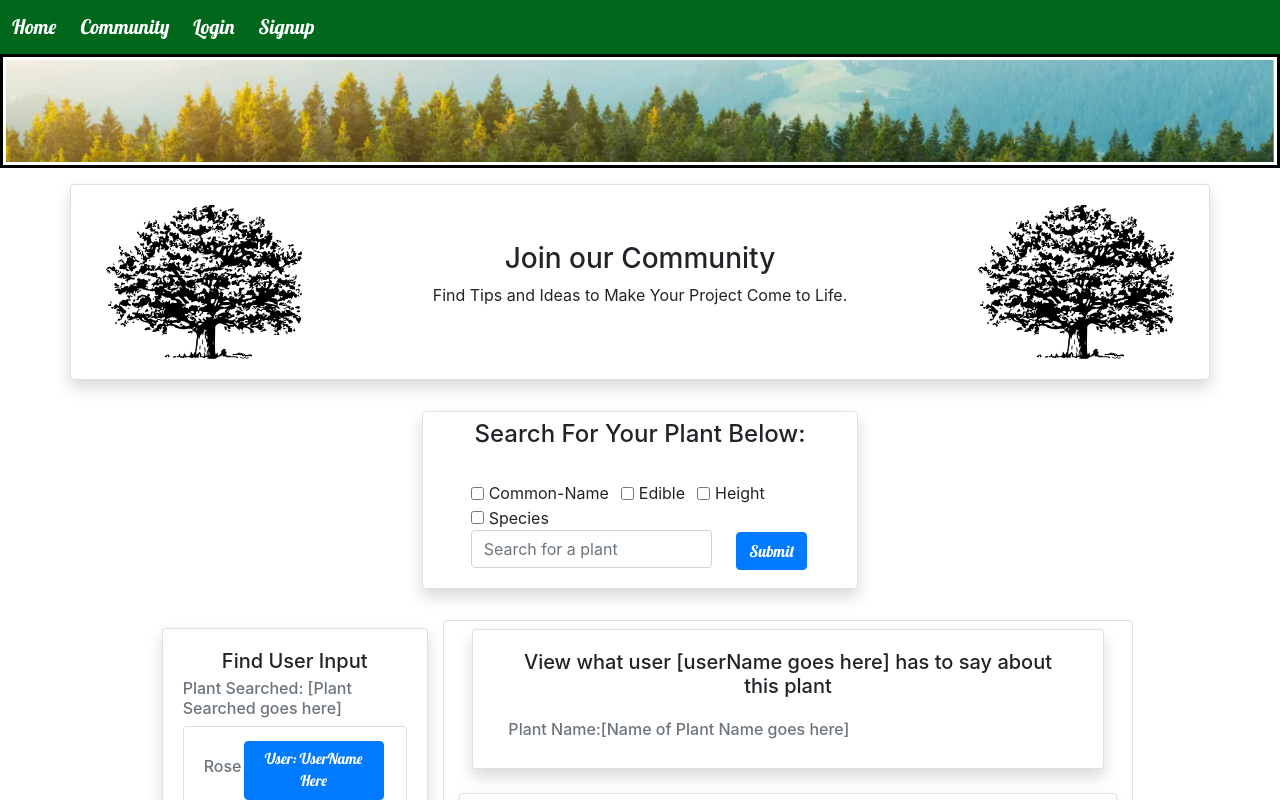
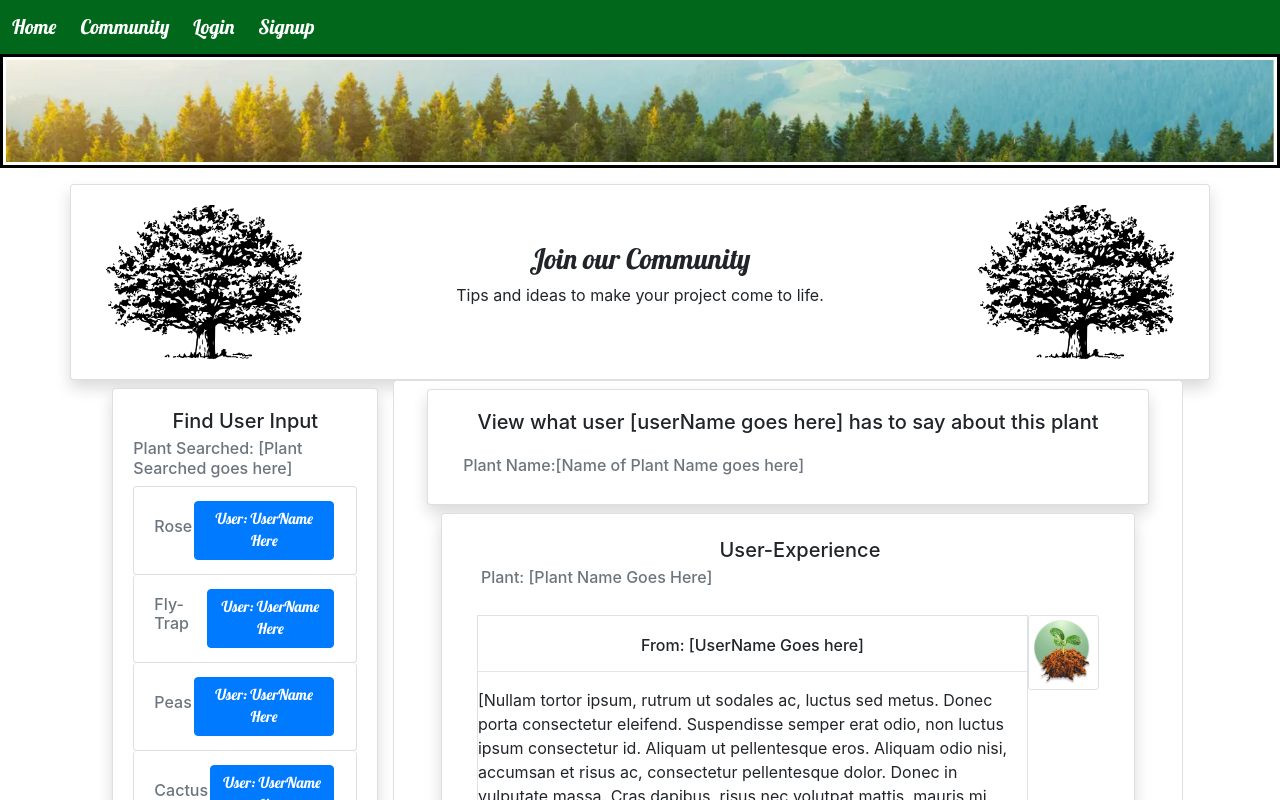
Before and after one commit to Deftone1/plant-ahead, a React (Create React App) app in the folder client/: page /community in a window 1280 px wide. Shown: the top 800 px of the page. Built offline with nearby package versions, Linux system fonts and the light colour scheme.

Commit message:
refined styling on home and community

```diff
--- a/client/src/components/JoinCommunityTitle.js
+++ b/client/src/components/JoinCommunityTitle.js
@@ -1,5 +1,6 @@
 import React from "react";
 import Tree from "../images/Tree.svg";
+import "../styles/community.css";
 function JoinCommunityTitle(props) {
 
     return (
@@ -8,8 +9,8 @@ function JoinCommunityTitle(props) {
             <div className="card-body col-md-12 col-sm-3 d-flex justify-content-between align-items-center">
                 <span><img src={Tree} alt="Tree" /></span>
                 <div >
-                    <h3>Join our Community</h3>
-                    <p>Find Tips and Ideas to Make Your Project Come to Life.</p>
+                    <h3 className="community-welcome">Join our Community</h3>
+                    <p>Tips and ideas to make your project come to life.</p>
                 </div>
 
                 <span><img src={Tree} alt="Tree" /></span>
--- a/client/src/components/UserExperienceCard.js
+++ b/client/src/components/UserExperienceCard.js
@@ -4,9 +4,9 @@ function UserExperienceCard(props) {
 
     return (
 
-        <div className="col-md-7 card">
-            <div className=" row d-flex  pb-4 ">
-                <div className=" col-md-11 card shadow mx-auto mt-2" >
+        <div className="col-md-8 card">
+            <div className=" row d-flex mt-2 ">
+                <div className=" col-md-11 card shadow mx-auto" >
 
                     <div className="card-body ">
 
@@ -21,7 +21,7 @@ function UserExperienceCard(props) {
             </div>
             {/* User Experience Goes here */}
             <div className=" d-flex justify-content-center   ">
-                <div className="card shadow " style={{ width: '50rem' }}>
+                <div className="card shadow col-md-11 mt-2" style={{ width: '50rem' }}>
                     <div className="pl-4 pt-4">
                         <h5 className="card-title text-center">User-Experience</h5>
                         <h6 className="card-subtitle mb-2 text-muted">Plant: {"[Plant Name Goes Here]"}</h6>
--- a/client/src/pages/Community.js
+++ b/client/src/pages/Community.js
@@ -32,11 +32,11 @@ function Community() {
             <Title />
             <JoinCommunityTitle />
 
-            <SearchForm
+            {/* <SearchForm
                 handleInputChange={handleInputChange}
                 value={searchPlant}
 
-            />
+            /> */}
 
             <section className="row  mx-auto justify-content-md-center px-5">
 
--- a/client/src/pages/HomePage.js
+++ b/client/src/pages/HomePage.js
@@ -49,7 +49,7 @@ function HomePage() {
           plant species and families and add them to your next gardening
           project. View community input and advice in regards to growing certain
           plant types. <br /><br></br>
-          <span className="slogan">Discover together, learn together</span>
+          <span className="slogan">Discover Together - Learn Together</span>
         </p>
       </section>
 
--- a/client/src/styles/Home.css
+++ b/client/src/styles/Home.css
@@ -11,11 +11,11 @@ header {
     justify-content: center;
     margin: auto;
     text-align: center;
-    width: 55%;
+    width: 75%;
     font-size: 24px;
     font-family: 'Franklin Gothic Medium', 'Arial Narrow', Arial, sans-serif;
     background-color: rgb(255, 255, 255, .7);
-    border-radius: 25px;
+    border-radius: 15px;
 }
 
 .PlantImages {
@@ -58,4 +58,5 @@ button {
 
 .welcome-font {
     font-family: Lobster;
+    font-size: 28px;
 }
--- /dev/null
+++ b/client/src/styles/community.css
@@ -0,0 +1,3 @@
+.community-welcome {
+    font-family: Lobster;
+}
```
Also changed, not shown: client/src/styles/my-projects.css (line endings or trailing spaces).
